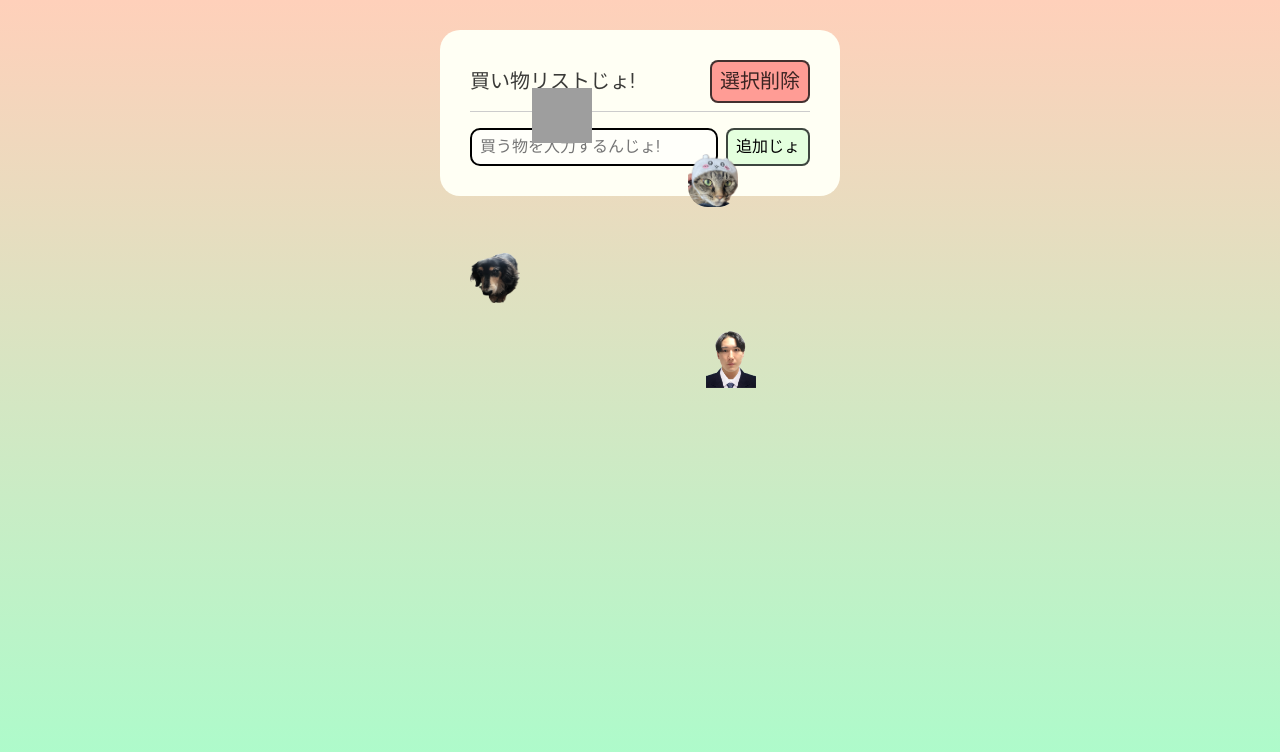
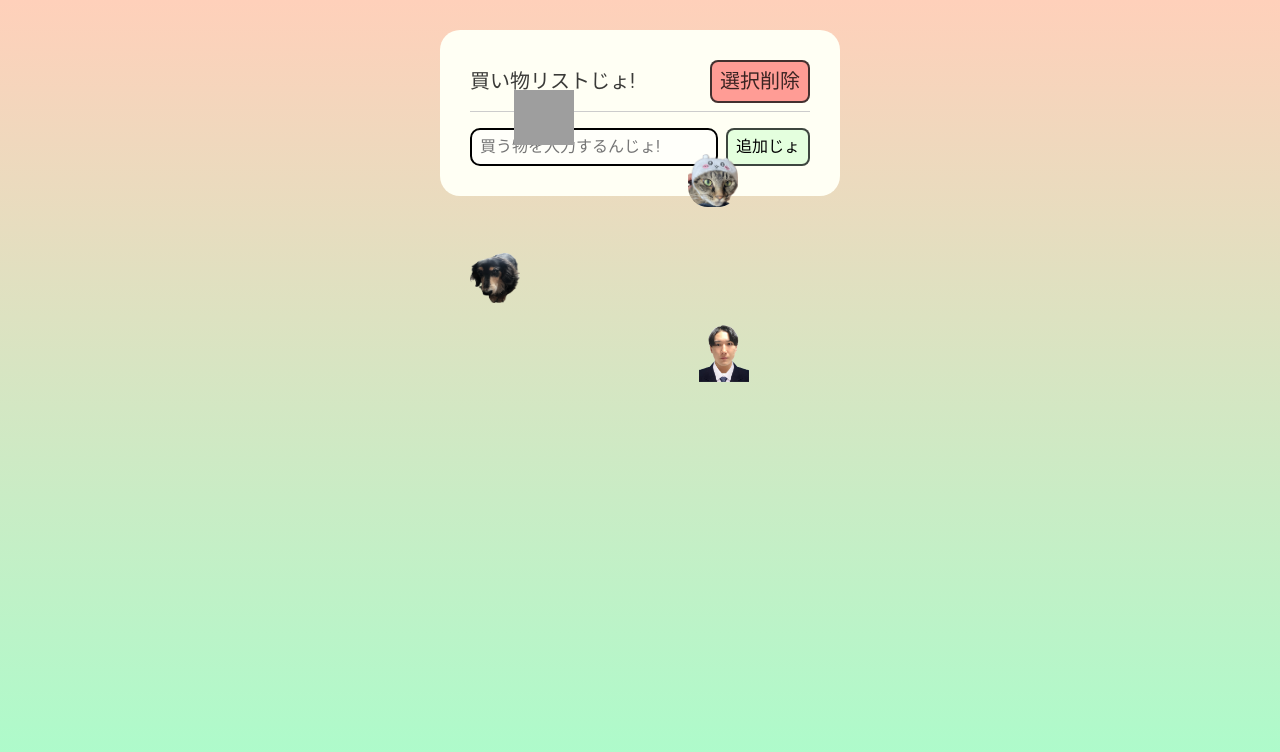
Before and after one commit to aizack0625/shopping-list-jo, a plain HTML site: page index.html in a window 1280 px wide. Drawn offline with nearby package versions, Linux system fonts and the light colour scheme; some packages are replaced by stand-ins of ours; grey boxes are pictures that could not be loaded.

Commit message:
Update style.css
ぬうたらポシションpx -> %に変更

```diff
--- a/style.css
+++ b/style.css
@@ -103,11 +103,11 @@ button {
 }
 .nuu {
   position: absolute;
-  top: 28px;
-  left: 62px;
+  top: 58%;
+  left: 13%;
 }
 .tara {
   position: absolute;
-  top: 271px;
-  right: 54px;
+  top: 519%;
+  right: 18%;
 }
```
